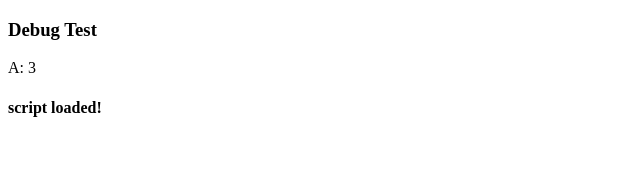
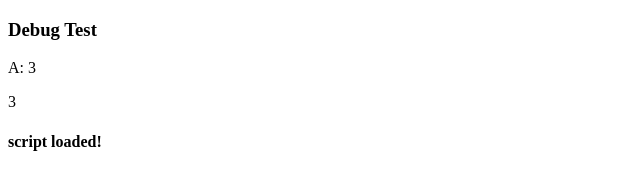
Before and after one commit to rewopkram/RestEasy, a plain HTML site: page WebContent/debugA.html in a window 1280 px wide. Shown: the whole page, without its empty margins (0-640 px from the left). Drawn offline with nearby package versions, Linux system fonts and the light colour scheme.

Commit message:
added ng-bind

```diff
--- a/WebContent/debugA.html
+++ b/WebContent/debugA.html
@@ -7,6 +7,7 @@
 
     <div ng-app="myApp" ng-controller="myCtrl">
     	A: {{a}}
+    	<p ng-bind="a"></p>
     </div>
 
         <script>
```
